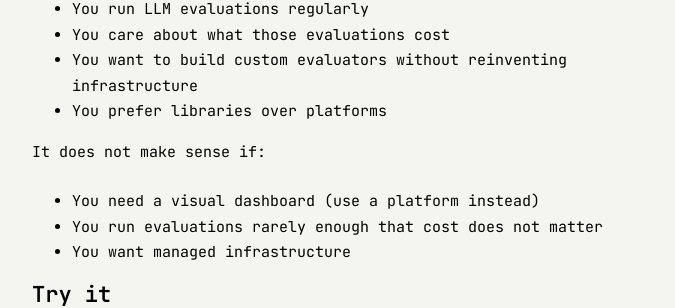
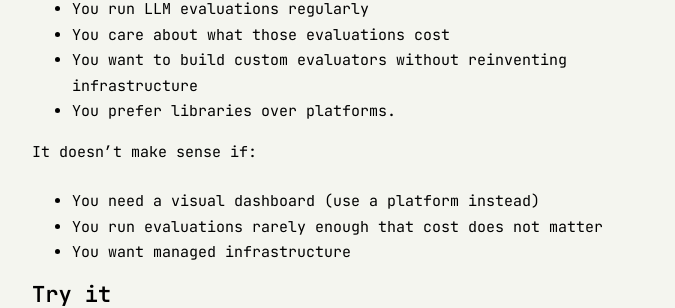
Before and after one commit to ashita-ai/ashita-ai.github.io, a Jekyll site: the page built from _posts/2025-01-09-introducing-arbiter.md, in a window 1280 px wide and 900 px high, scrolled down 3736 px. Shown: the part 159-467 px from the top of the window, without its empty margins (302-977 px from the left). Built offline with Jekyll 4.4.1, drawn with Linux system fonts in a browser that asks for light colours.

Commit message:
Minor edits

```diff
--- a/_posts/2025-01-09-introducing-arbiter.md
+++ b/_posts/2025-01-09-introducing-arbiter.md
@@ -116,9 +116,9 @@ Arbiter makes sense if:
 - You run LLM evaluations regularly
 - You care about what those evaluations cost
 - You want to build custom evaluators without reinventing infrastructure
-- You prefer libraries over platforms
+- You prefer libraries over platforms.
 
-It does not make sense if:
+It doesn't make sense if:
 
 - You need a visual dashboard (use a platform instead)
 - You run evaluations rarely enough that cost does not matter
```
Also changed, not shown: _posts/2025-01-04-introducing-engram.md (+2 -2 lines), _posts/2025-01-10-meetings-are-expensive.md (+1 -1 lines).
